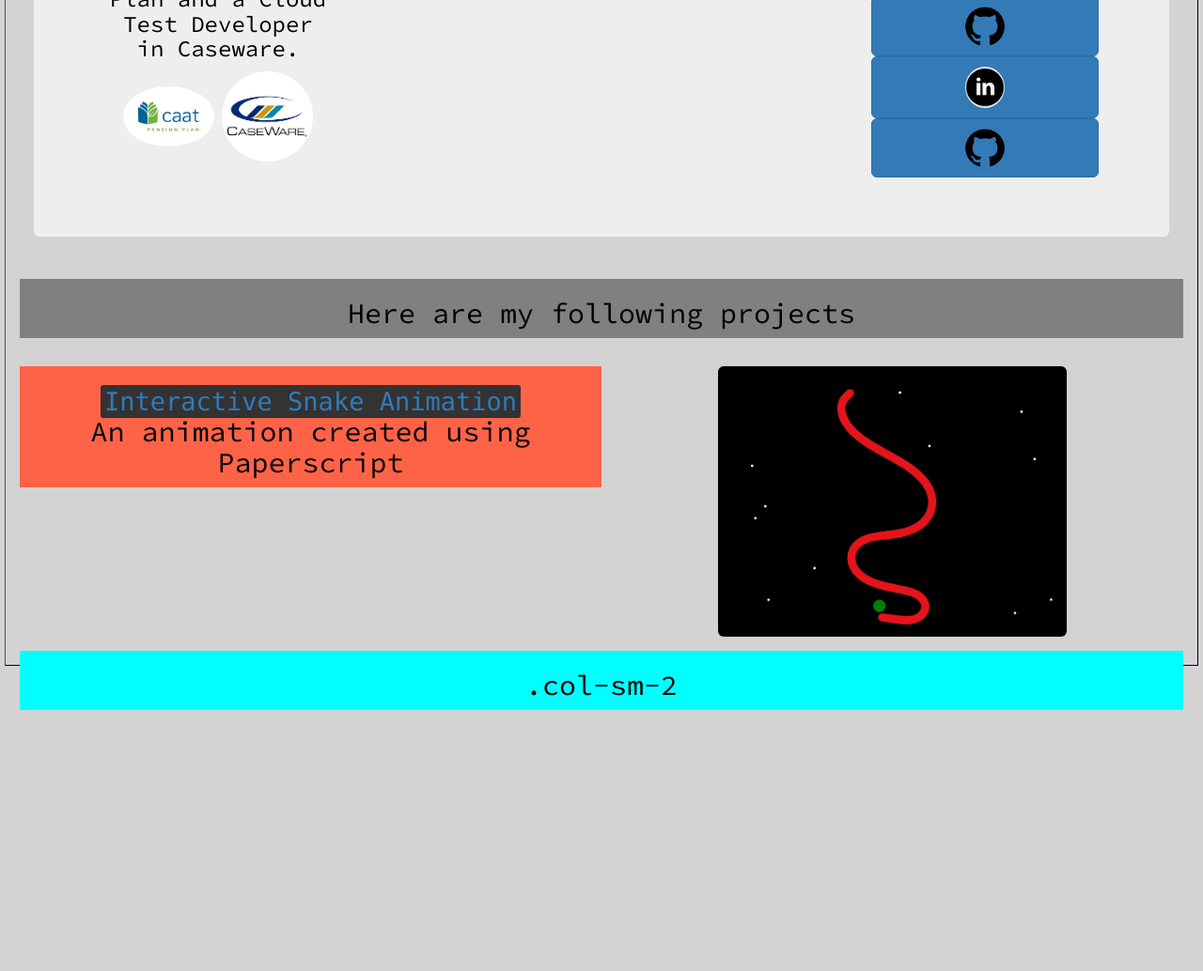
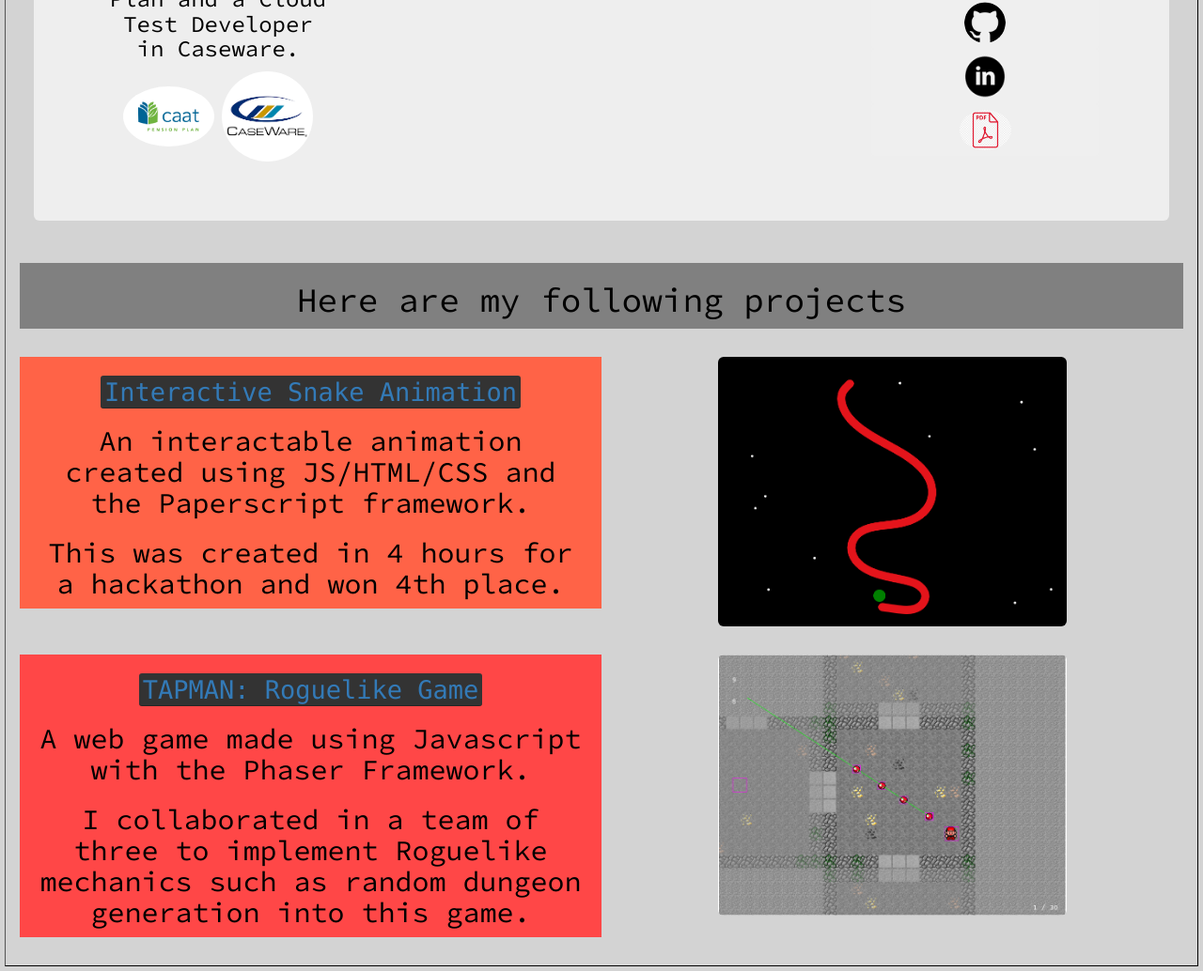
Before and after one commit to silverlobster/My-Personal-Website, a website: page public/index.html in a window 1280 px wide. Shown: the part 613-1647 px from the top of the page at 94% size. Before the commit the page ends 1369 px from the top, so only its background shows below. Drawn offline with nearby package versions, Linux system fonts and the light colour scheme.

Commit message:
added tapman project

```diff
--- a/public/index.html
+++ b/public/index.html
@@ -38,9 +38,9 @@
                     <div class="col-sm-3">
                         <h3>I'm interested in drawing, reading manga and most importantly:</h3>
                         <h3>Mobile and Game Development (Sometimes even Both!)</h3>
-                        <button type="button" class="btn btn-primary btn-lg"><img src="./images/github.png" class="img-circle" alt="github" width=20%></button>
-                        <button type="button" class="btn btn-primary btn-lg"><img src="./images/linkedin.png" class="img-circle" alt="linkedin" width=20%></button>
-                        <button type="button" class="btn btn-primary btn-lg"><img src="./images/github.png" class="img-circle" alt="shanghai" width=20%></button>
+                        <button type="button" class="btn btn-sm btn-lg"><img src="./images/github.png" class="img-circle" alt="github" width=20%></button>
+                        <button type="button" class="btn btn-sm btn-lg"><img src="./images/linkedin.png" class="img-circle" alt="linkedin" width=20%></button>
+                        <button type="button" class="btn btn-sm btn-lg"><img src="./images/pdf.png" class="img-circle" alt="pdf" width=25%></button>
                     </div>
                 </div>
             </div>
@@ -48,20 +48,27 @@
 
         <div class="row">
             <div class="col-sm-12" style="background-color: grey ;">
-                <h2>Here are my following projects</h2>
+                <h1>Here are my following projects</h1>
             </div>
         </div>
 
         <div class="row">
             <div class="col-sm-6" style="background-color: tomato;">
-                <h2><kbd><a href="snake.html">Interactive Snake Animation</a></kbd><br>An animation created using Paperscript</h2>
+                <h2><kbd><a href="snake.html">Interactive Snake Animation</a></kbd>
+                <h2>An interactable animation created using JS/HTML/CSS and the Paperscript framework.</h2>
+                <h2>This was created in 4 hours for a hackathon and won 4th place.</h2>
             </div>
-            <img src="./images/snake-animation.png" class="img-rounded" alt="shanghai" width=30%>
+            <img src="./images/snake-animation.png" class="img-rounded" width=30%>
         </div>
 
-            <div class="col-sm-12" style="background-color: aqua;">
-                <h2>.col-sm-2</h2>
+        <div class="row">
+            <div class="col-sm-6" style="background-color: rgb(255, 71, 71);">
+                <h2><kbd><a href="https://tapman-sinks.herokuapp.com">TAPMAN: Roguelike Game</a></kbd>
+                <h2>A web game made using Javascript with the Phaser Framework.</h2>
+                <h2>I collaborated in a team of three to implement Roguelike mechanics such as random dungeon generation into this game.</h2>
             </div>
+            <img src="./images/tapman.png" class="img-rounded" width=30%>
+        </div>
         </div>
     </body>
 </html>
```
Also changed, not shown: public/images/pdf.png (added), public/images/tapman.png (added).
